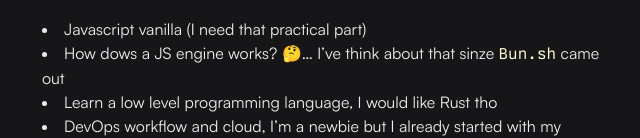
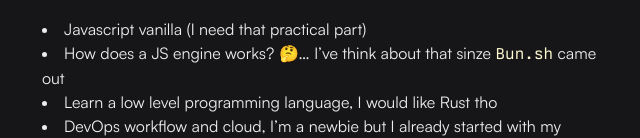
Before and after one commit to slingercode/ednoesco.com, an Astro site: page / in a window 1280 px wide. Shown: the part 663-801 px from the top of the page, 318-958 px from the left. Built offline with nearby package versions, Linux system fonts and the light colour scheme; Astro itself is replaced by a stand-in of ours.

Commit message:
Update introduction.md
Typo 😬

```diff
--- a/src/content/ednoesco/introduction.md
+++ b/src/content/ednoesco/introduction.md
@@ -22,7 +22,7 @@ I've worked mainly in React but I'm a trully beliver in technologies such as Nex
 ### Interests / Learning
 
 - Javascript vanilla (I need that practical part)
-- How dows a JS engine works? 🤔... I've think about that sinze Bun.sh came out
+- How does a JS engine works? 🤔... I've think about that sinze Bun.sh came out
 - Learn a low level programming language, I would like Rust tho
 - DevOps workflow and cloud, I'm a newbie but I already started with my sample projects 😄🫣
 
```
